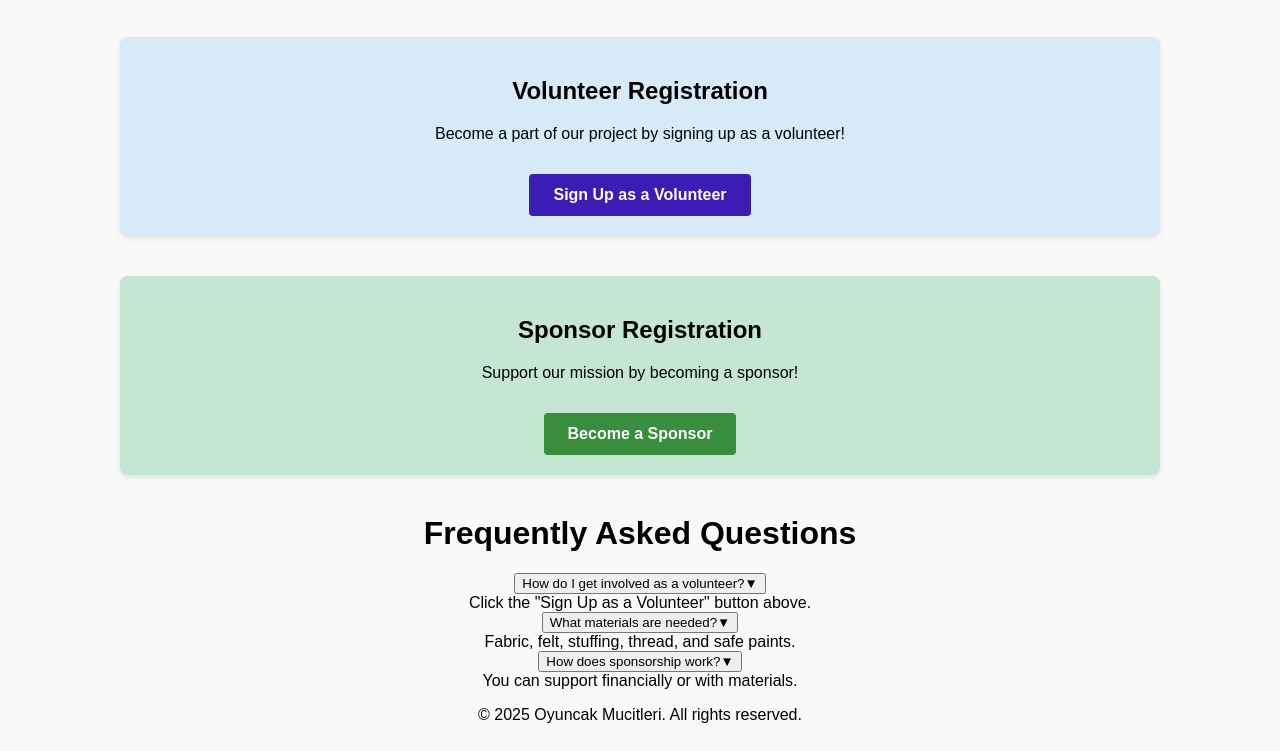
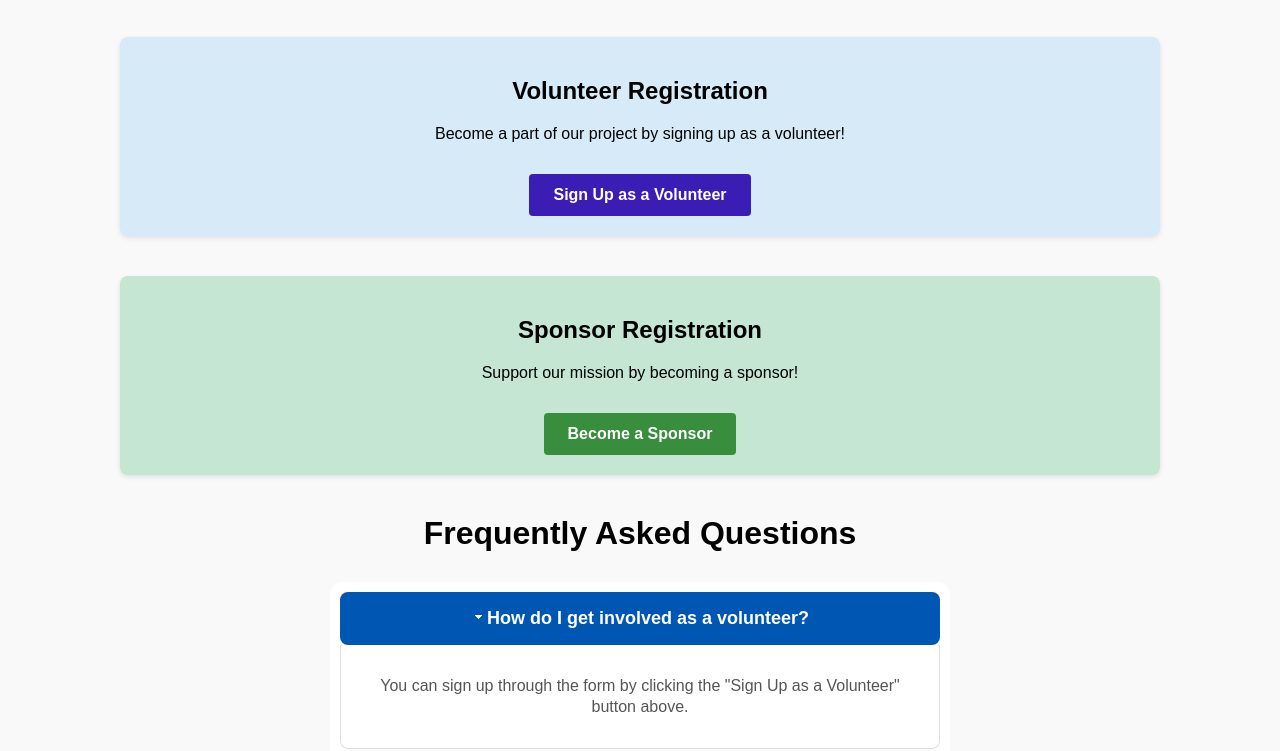
Before and after one commit to Asudedila/Asudedila.github.io, a plain HTML site: page ceng311_project/join.html in a window 1280 px wide. Shown: the part 214-965 px from the top of the page. Drawn offline with nearby package versions, Linux system fonts and the light colour scheme.

Commit message:
Update join.html

```diff
--- a/ceng311_project/join.html
+++ b/ceng311_project/join.html
@@ -37,20 +37,17 @@
 
   <h1>Frequently Asked Questions</h1>
 
-  <div class="faq-container">
-    <div class="faq-item">
-      <button class="faq-question">How do I get involved as a volunteer?<span class="arrow">▼</span></button>
-      <div class="faq-answer">Click the "Sign Up as a Volunteer" button above.</div>
-    </div>
-    <div class="faq-item">
-      <button class="faq-question">What materials are needed?<span class="arrow">▼</span></button>
-      <div class="faq-answer">Fabric, felt, stuffing, thread, and safe paints.</div>
-    </div>
-    <div class="faq-item">
-      <button class="faq-question">How does sponsorship work?<span class="arrow">▼</span></button>
-      <div class="faq-answer">You can support financially or with materials.</div>
-    </div>
+  <div id="faq-accordion">
+    <h3>How do I get involved as a volunteer?</h3>
+    <div><p>You can sign up through the form by clicking the "Sign Up as a Volunteer" button above.</p></div>
+
+    <h3>What materials are needed for toy making?</h3>
+    <div><p>Commonly used materials include fabric, felt, stuffing, thread, and safe non-toxic paints.</p></div>
+
+    <h3>How does sponsorship work?</h3>
+    <div><p>Sponsors can support us financially, by donating materials, or by sponsoring events.</p></div>
   </div>
+
 
   <!-- Volunteer Popup -->
   <div id="volunteer-popup" title="Volunteer Registration" style="display: none;">
```
